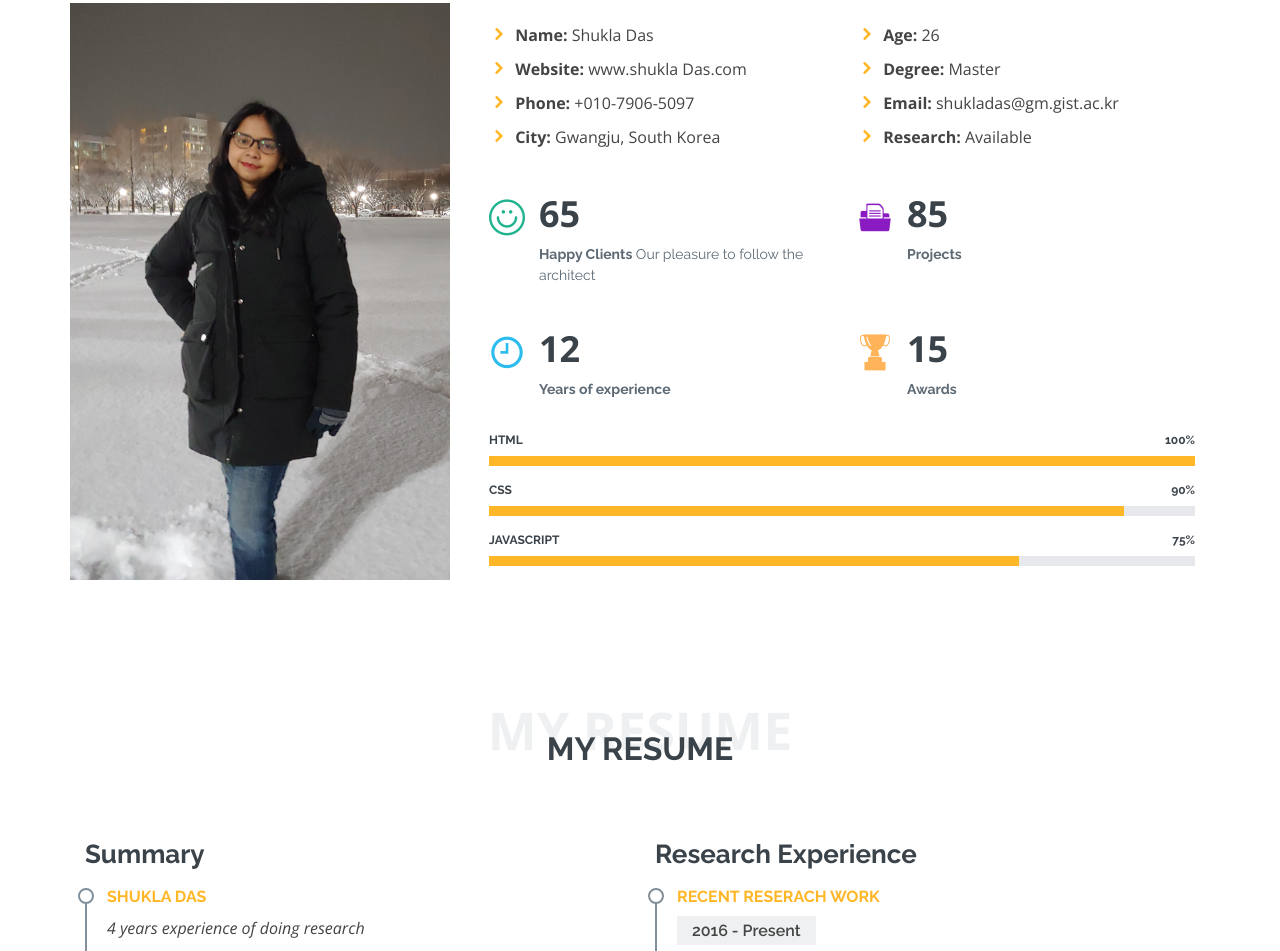
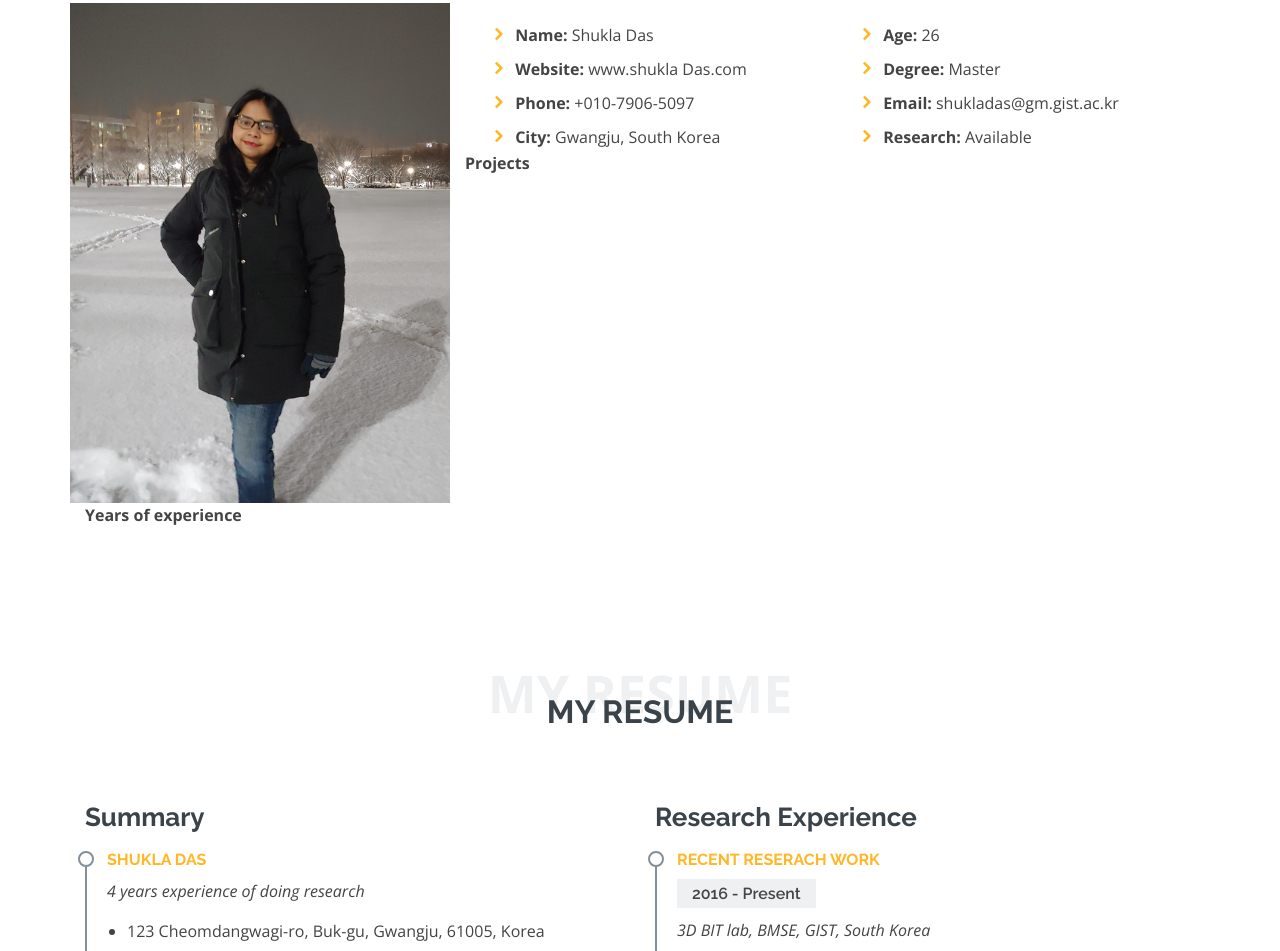
Before and after one commit to Shukladas1115/Shukladas1115-website.github.io., a plain HTML site: page index.html in a window 1280 px wide. Shown: the part 975-1926 px from the top of the page. Drawn offline with nearby package versions, Linux system fonts and the light colour scheme.

Commit message:
Update index.html

```diff
--- a/index.html
+++ b/index.html
@@ -97,59 +97,33 @@
                 </div>
               </div>
               <div class="row mt-n4">
-                <div class="col-md-6 mt-5 d-md-flex align-items-md-stretch">
-                  <div class="count-box">
-                    <i class="icofont-simple-smile" style="color: #20b38e;"></i>
-                    <span data-toggle="counter-up">65</span>
-                    <p><strong>Happy Clients</strong> Our pleasure to follow the architect</p>
+
                   </div>
                 </div>
 
-                <div class="col-md-6 mt-5 d-md-flex align-items-md-stretch">
-                  <div class="count-box">
-                    <i class="icofont-document-folder" style="color: #8a1ac2;"></i>
-                    <span data-toggle="counter-up">85</span>
+
                     <p><strong>Projects</strong> </p>
                   </div>
                 </div>
 
-                <div class="col-md-6 mt-5 d-md-flex align-items-md-stretch">
-                  <div class="count-box">
-                    <i class="icofont-clock-time" style="color: #2cbdee;"></i>
-                    <span data-toggle="counter-up">12</span>
+
                     <p><strong>Years of experience</strong> </p>
                   </div>
                 </div>
 
-                <div class="col-md-6 mt-5 d-md-flex align-items-md-stretch">
-                  <div class="count-box">
-                    <i class="icofont-award" style="color: #ffb459;"></i>
-                    <span data-toggle="counter-up">15</span>
-                    <p><strong>Awards</strong> </p>
+
                   </div>
                 </div>
               </div>
             </div><!-- End .content-->
 
-            <div class="skills-content pl-lg-4">
-              <div class="progress">
-                <span class="skill">HTML <i class="val">100%</i></span>
-                <div class="progress-bar-wrap">
-                  <div class="progress-bar" role="progressbar" aria-valuenow="100" aria-valuemin="0" aria-valuemax="100"></div>
                 </div>
               </div>
 
-              <div class="progress">
-                <span class="skill">CSS <i class="val">90%</i></span>
-                <div class="progress-bar-wrap">
-                  <div class="progress-bar" role="progressbar" aria-valuenow="90" aria-valuemin="0" aria-valuemax="100"></div>
+
                 </div>
               </div>
 
-              <div class="progress">
-                <span class="skill">JavaScript <i class="val">75%</i></span>
-                <div class="progress-bar-wrap">
-                  <div class="progress-bar" role="progressbar" aria-valuenow="75" aria-valuemin="0" aria-valuemax="100"></div>
                 </div>
               </div>
             </div>
```
